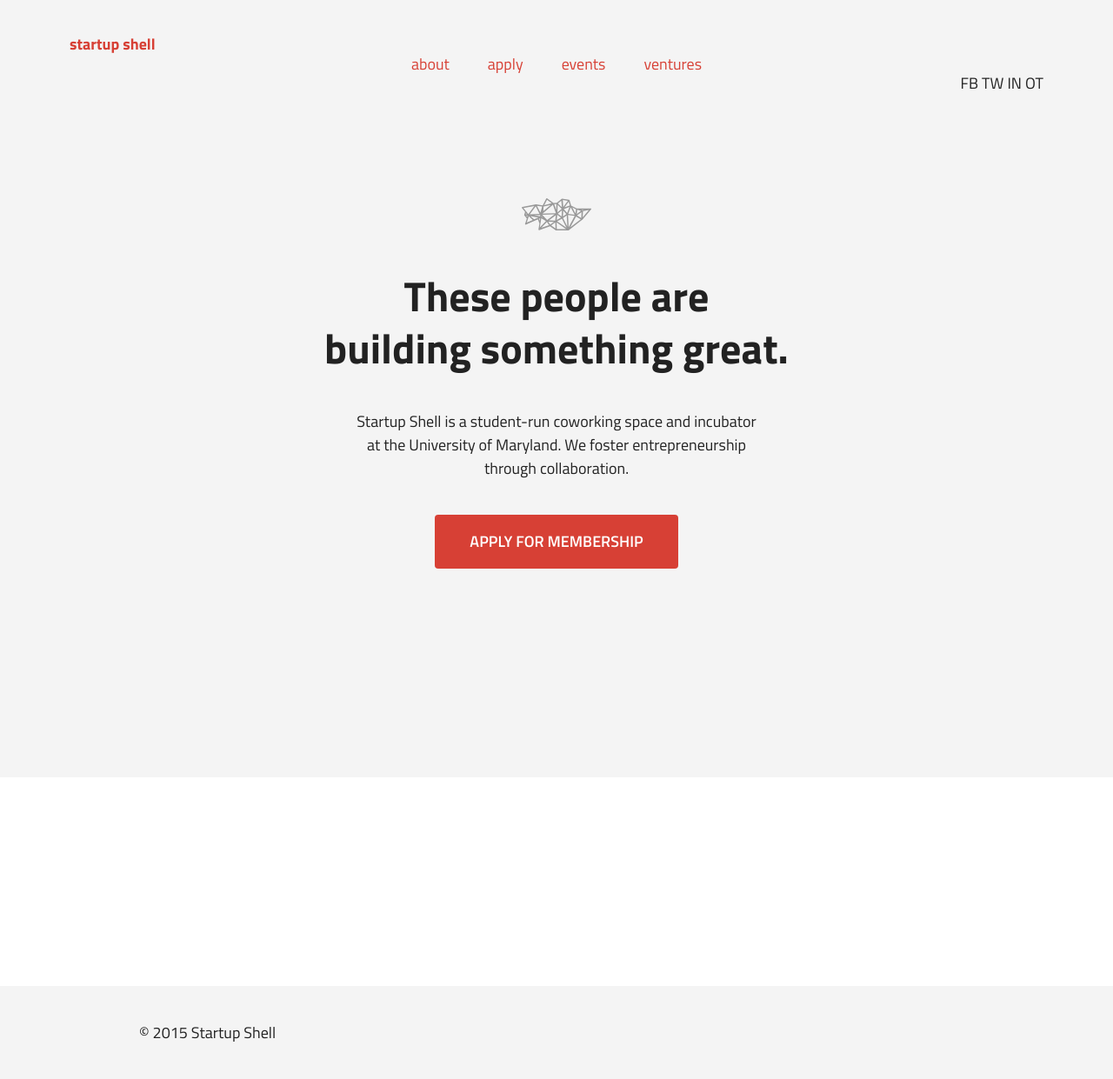
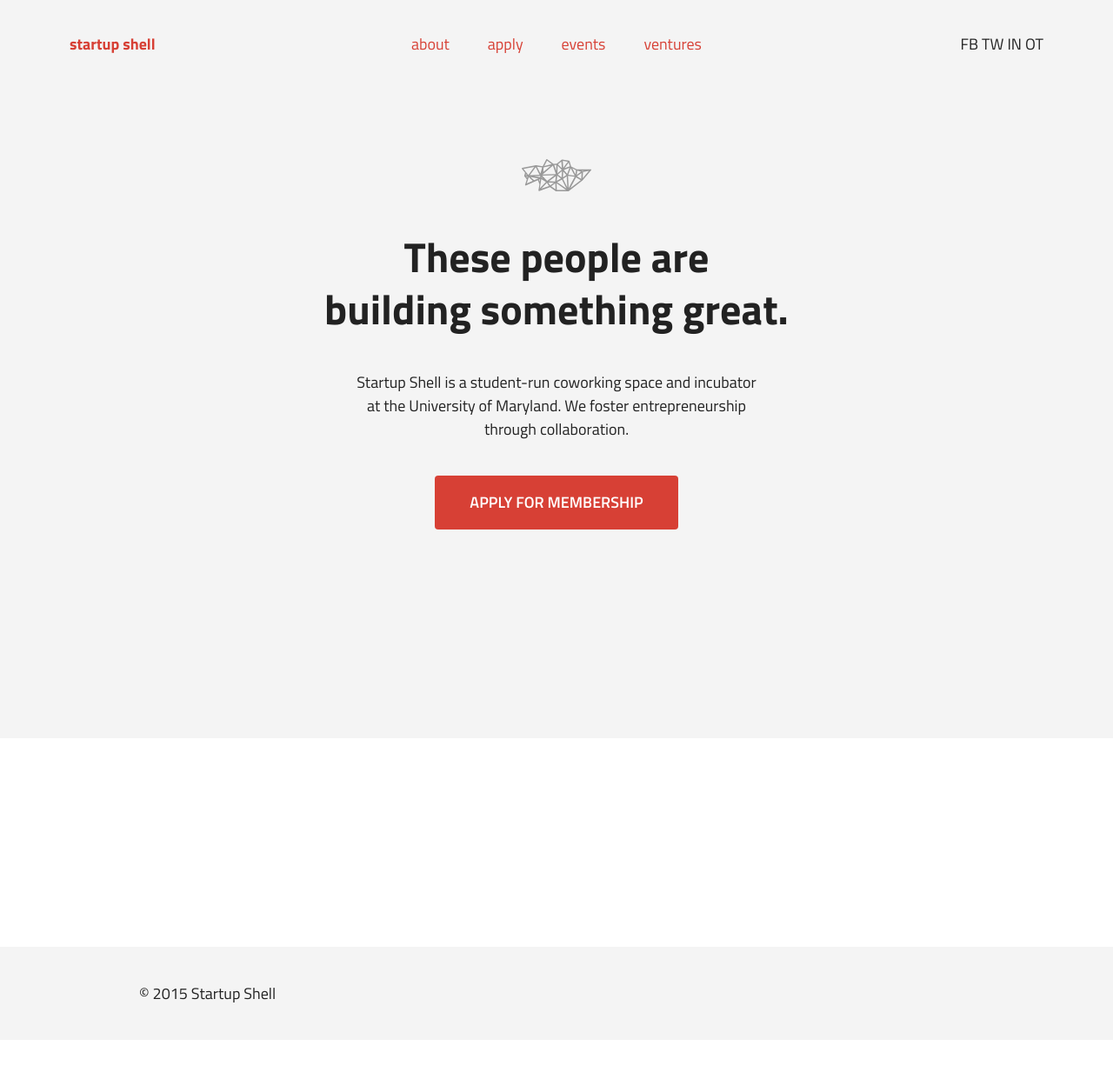
Before and after one commit to StartupShell/web-2015, a Jekyll site: the page built from index.html, in a window 1280 px wide. Shown: the whole page at 87% size. Built offline with Jekyll 4.4.1, drawn with Linux system fonts in a browser that asks for light colours; after the commit the page ends 1196 px from its top, so only the background shows below that.

Commit message:
menu fix

```diff
--- a/_includes/header.html
+++ b/_includes/header.html
@@ -1,14 +1,14 @@
 <nav class="menu">
-    <div class="col-small menu-logo">Startup Shell</div>
+    <div class="menu-logo">Startup Shell</div>
 
-    <ul class="col-extra menu-list">
+    <ul class="menu-list">
       <li class="menu-item"><a href="#" class="menu-item-link">About</a></li>
       <li class="menu-item"><a href="#" class="menu-item-link">Apply</a></li>
       <li class="menu-item"><a href="#" class="menu-item-link">Events</a></li>
       <li class="menu-item"><a href="#" class="menu-item-link">Ventures</a></li>
     </ul>
 
-    <ul class="col-small social-list">
+    <ul class="social-list">
       <li class="social-item">FB</li>
       <li class="social-item">TW</li>
       <li class="social-item">IN</li>
--- a/_sass/_menu.scss
+++ b/_sass/_menu.scss
@@ -3,11 +3,13 @@
     background: $light-gray;
     padding: $space 2*$space;
     .menu-logo {
+      @include span-columns(2);
       font-weight: bold;
       color: $red;
       text-transform: lowercase;
     }
     .menu-list {
+      @include span-columns(8);
       text-align: center;
         .menu-item {
             display: inline-block;
@@ -24,6 +26,7 @@
         }
     }
     .social-list {
+        @include span-columns(2);
         text-align: right;
         .social-item {
             display: inline-block;
```
Also changed, not shown: 2 other files.
